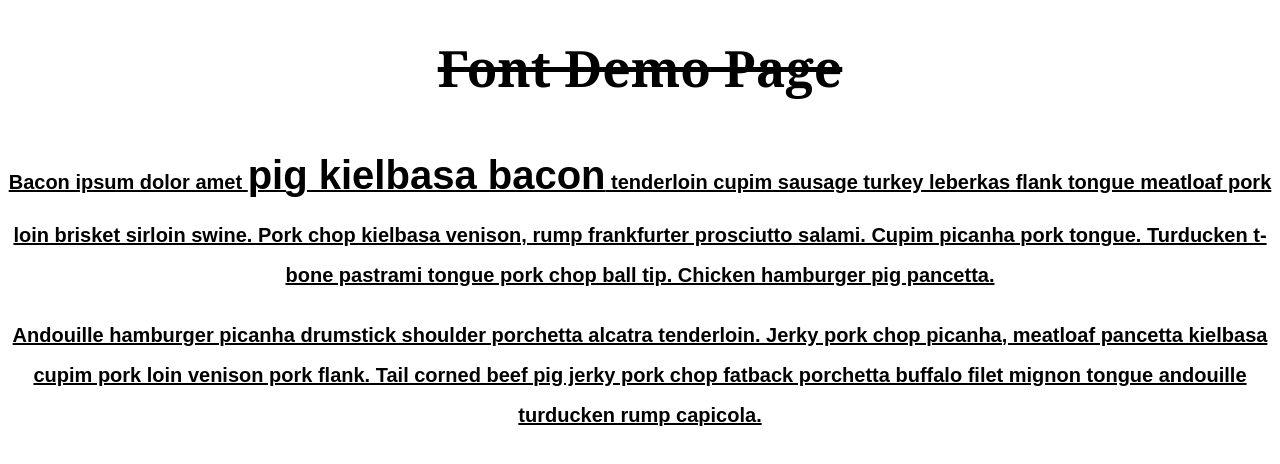
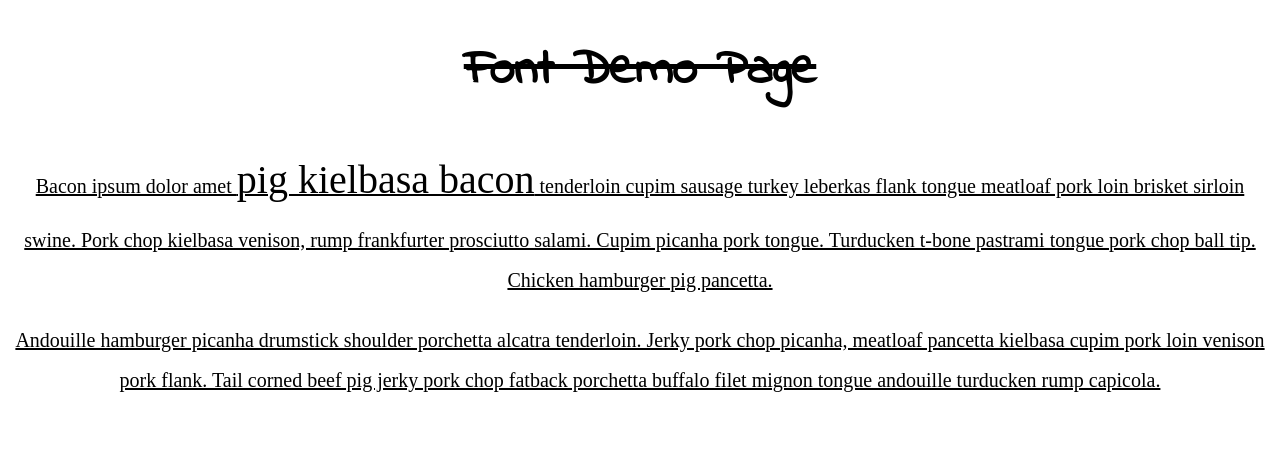
Before and after one commit to GHenseler/WebDeveloperCourse, a plain HTML site: page HTML.CSS/fonts.html in a window 1280 px wide. Drawn offline with Linux system fonts and the light colour scheme.

Commit message:
working with google fonts

```diff
--- a/HTML.CSS/fontStyle.css
+++ b/HTML.CSS/fontStyle.css
@@ -1,11 +1,11 @@
 /* Font Family */
 
 p {
-    font-family: Arial;
+    font-family: Raleway;
 }
 
 h1 {
-    font-family: Georgia, 'Times New Roman', Times, serif;
+    font-family: Indie Flower;
 }
 
 /* Font Size */
@@ -29,7 +29,7 @@ span {
 /* Font Weight */
 
 p {
-    font-weight: bold;
+    font-weight: normal;
 }
 
 /* Line Height */
--- a/HTML.CSS/fonts.html
+++ b/HTML.CSS/fonts.html
@@ -6,6 +6,7 @@
     <meta http-equiv="X-UA-Compatible" content="ie=edge">
     <title>Fonts</title>
     <link rel="stylesheet" href="fontStyle.css">
+    <link href="https://fonts.googleapis.com/css?family=Indie+Flower|Roboto:400,700" rel="stylesheet">
 </head>
 <body>
 
```
